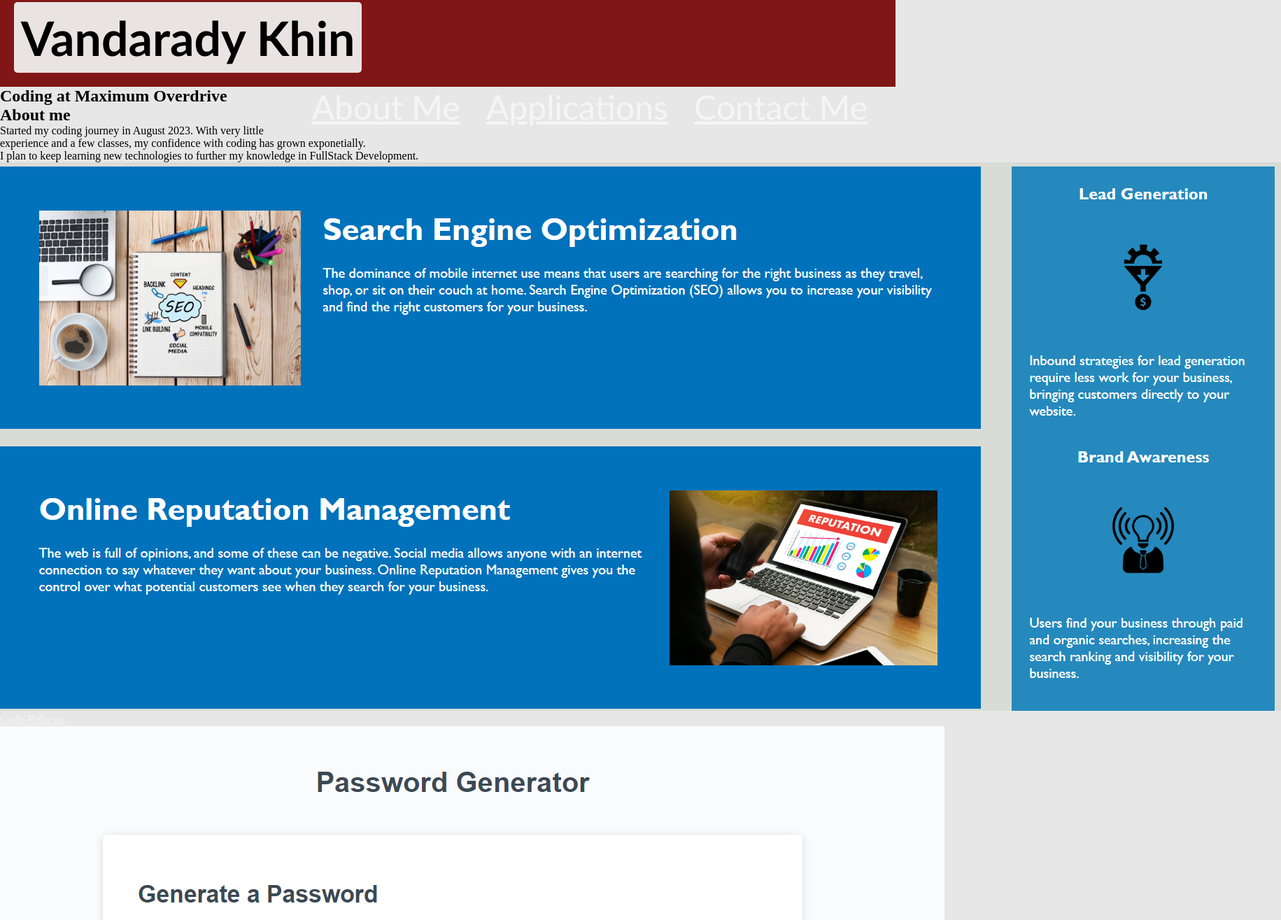
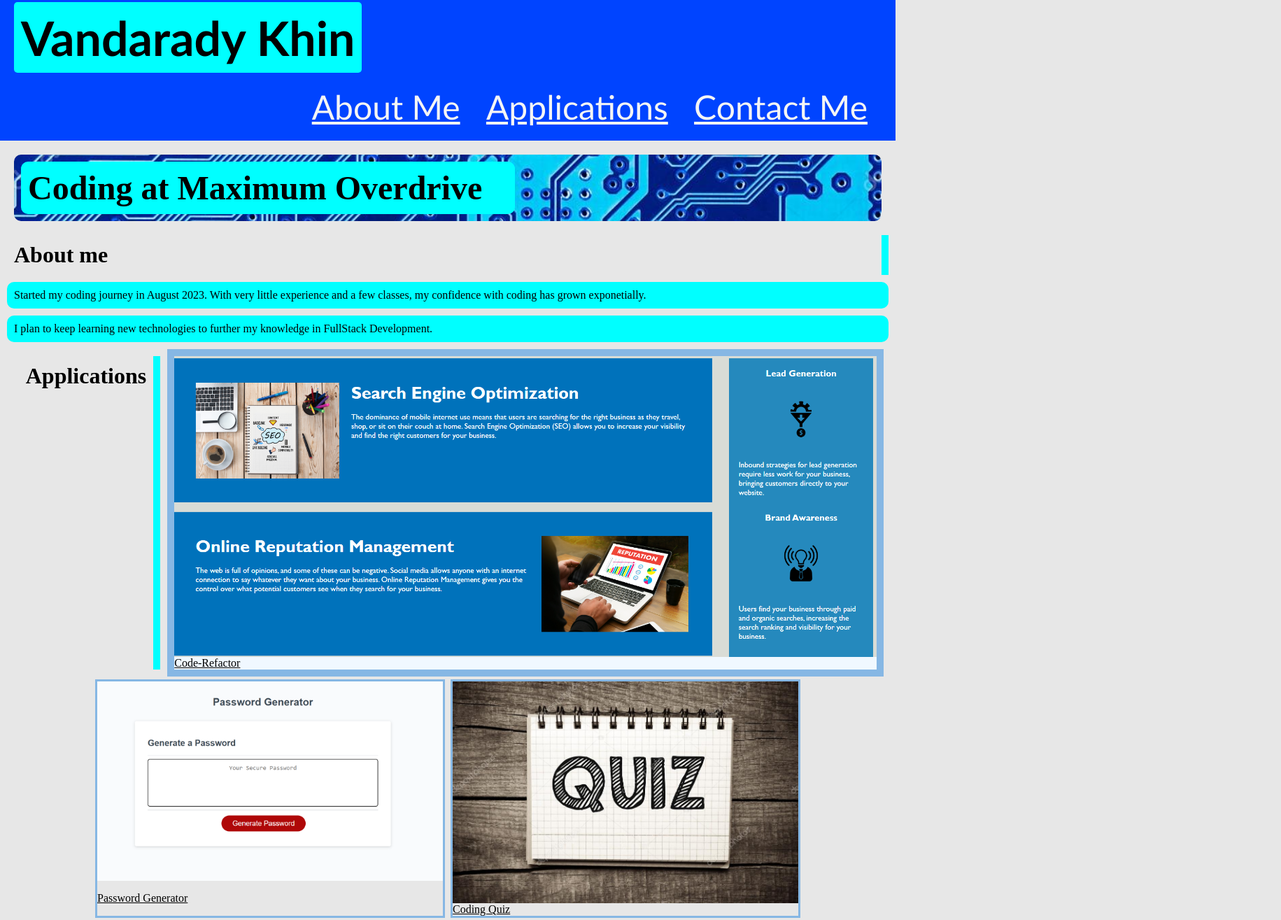
Before and after one commit to khmaister/Portfolio, a plain HTML site: page index.html in a window 1280 px wide. Shown: the part 17-1332 px from the top of the page at 70% size, 1831 px wide, since content can reach past the window. Drawn offline with Linux system fonts and the light colour scheme.

Commit message:
project cards

```diff
--- a/assets/css/style.css
+++ b/assets/css/style.css
@@ -9,19 +9,21 @@
   /* Element selectors */
 body {
     background-color: rgba(224, 224, 224, 0.747);
+    display: flex;
+    flex-direction: column;
 }
 
 .header {
     padding: 20px;
     font-family: 'Trebuchet MS', 'Lucida Sans Unicode', 'Lucida Grande', 'Lucida Sans', Arial, sans-serif;
     color: #000000;
-    background-color: #811616;
+    background-color: #0044ff;
 
 }
 .header h1 {
     display: inline-block;
     font-size: 68px;
-    background-color: #e9e3e3;
+    background-color: aqua;
     border-radius: 5px;
     padding: 10px;
 }
@@ -42,18 +44,116 @@ body {
 a {
     color: whitesmoke;
 }
+.quote {
+    display: grid;
+    grid-template-columns: repeat(12, auto);
+    gap: 10px 10px;
+    margin: 20px;
+    padding: 10px;
+    background-image: url(../images/circuit-board.jpg);
+    background-size: cover;
+    background-repeat: no-repeat;
+    background-position: center;
+    border-radius: 10px;
 
-figure {
-    width: 200px;
-    background-color: #f0ead6;
+}
+.quote h1 {
+    font-size: 48px;
+    color: rgb(0, 0, 0);
+    background-color: aqua;
+    padding: 10px;
+    border-radius: 10px;
+
+}
+/*.about-me {
+    display: grid;
+    grid-template-columns: repeat(5, minmax(200px, 1fr));
+    grid-template-rows: repeat(2, auto);
+    gap: 10px 10px;
+    justify-content: center;
+    margin: 20px;
+    padding: 20px;
+}*/
+.about-me p {
+    justify-content: left;
+    align-items: center;
+    margin: 10px;
+    padding: 10px;
+    background-color: aqua;
+    border-radius: 10px;
+}
+h2 {
+    display: flex;
+    justify-content: left;
+    text-align: left;
+    margin: 10px;
+    padding: 10px;
+    font-size: 200%;
+    border-right: 10px solid aqua;
+}
+.apps{
+    display: block;
+    align-items: center;
+}
+.flex-container{
+    display: flex;
+    flex-direction: row;
+    flex-wrap: wrap;
+    justify-content: center;
+    align-items: stretch;
+    min-width: 0px;
+}
+.flex-container h2 {
+    display: flex;
+    justify-content: left;
+    text-align: left;
+    margin: 10px;
+    padding: 10px;
+    font-size: 200%;
+    border-right: 10px solid aqua;
+
+
+}
+.main-card{
+    display: flex;
+    flex-wrap: wrap;
+    max-width: 80%;
+    min-width: 180px;
+    border: 10px solid rgb(134, 183, 228);
+    align-items: stretch;
+    background-color: aliceblue;
+}
+.main-card a,
+.sub-card a {
+    color: #000000;
+}
+.sub-card {
+    display: flex;
+    flex-wrap: wrap;
+    width: 50px;
+    border: 3px solid rgb(134, 183, 228);
+    margin: 4px;
+    align-items: stretch;
+    min-width: 500px;
+
 }
 
-/* Class selector */
-.highlighted-text {
-    font-weight: bolder;
+footer {
+    padding: 30px;
+    clear: both;
+    font-family: 'Trebuchet MS', 'Lucida Sans Unicode', 'Lucida Grande', 'Lucida Sans', Arial, sans-serif;
+    text-align: center;
+    color: #0044ff;
 }
 
-/* ID selector */
-#contact-section {
-    background-color: #f0ead6;
+footer p {
+    font-size: 24px;
 }
+
+img{
+    align-self: flex-start;
+     width: 100%
+}
+.imageformat{
+    object-fit: contain;
+}
--- a/index.html
+++ b/index.html
@@ -28,10 +28,10 @@
         </header>
 
         <main>
-          <section>
+          <section id="about-me"class="quote">
             <h1>Coding at Maximum Overdrive</h1>
          </section>
-         <section>
+         <section class="about-me">
             <h2>
                 About me
             </h2>
@@ -42,29 +42,31 @@
                 I plan to keep learning new technologies to further my knowledge in FullStack Development.
             </p>
          </section>
-         <section>
-            <div>
-                <div>
-                    <img src="assets/images/code-refactor.png"/>
-                    <a href='https://khmaister.github.io/Code-Refactor/' target="_blank" rel="noreferrer">Code-Refactor</a>
-
+         <section id="applications">
+            <div class="flex-container">
+                <h2>Applications</h2>
+                <div class="main-card">
+                        <img src="assets/images/code-refactor.png"/>
+                        <div class="imageformat">
+                        <a href='https://khmaister.github.io/Code-Refactor/' target="_blank" rel="noreferrer">Code-Refactor</a>
+                    </div>
                 </div>
-                <div>
+                <div class="sub-card">
                     <img src="assets/images/password-generator.png"/>
                     <a href='https://khmaister.github.io/week3/' target="_blank" rel="noreferrer">Password Generator</a>
 
                 </div>
-                <div>
+                <div class="sub-card">
                     <img src="assets/images/quiz.jpg"/>
                     <a href='https://khmaister.github.io/week4/' target="_blank" rel="noreferrer">Coding Quiz</a>
 
                 </div>
-                <div>
+                <div class="sub-card">
                     <img src="assets/images/sunrise-sunset.png"/>
                     <a href='https://khmaister.github.io/Star-Map-Generator/' target="_blank" rel="noreferrer">Sun Tracker</a>
 
                 </div>
-                <div>
+                <div class="sub-card">
                     <img src="assets/images/best-business-laptops-medium.jpg"/>
                     <a href='https://github.com/khmaister/Employee-Tracker' target="_blank" rel="noreferrer">Employee-Tracker</a>
 
@@ -72,7 +74,7 @@
             </div>
          </section>
 
-          <section id="contact-section">
+          <section id="contact">
             <h2>Contact Information</h2>
             <ul class="highlighted-text">
               <li>Email: <a href="#">khmaister@yahoo.com</a></li>
```
Also changed, not shown: assets/images/circuit-board.jpg (added).
